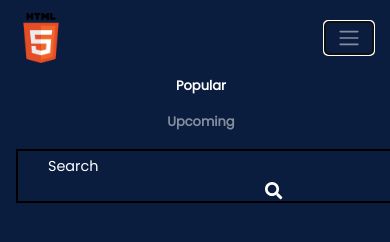
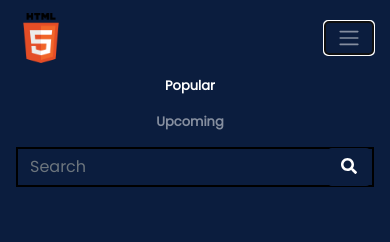
Before and after one commit to rakshithGGowda/web-dev-movies, a website: page index.html in a window 390 px wide. Both pictures are taken after a click on the button "Toggle navigation". Drawn offline with nearby package versions, Linux system fonts and the light colour scheme; no server answers.

Commit message:
final update

```diff
--- a/index.html
+++ b/index.html
@@ -8,11 +8,20 @@
     <link rel="stylesheet" href="./styles/style.css">
     <link rel="preconnect" href="https://fonts.gstatic.com">
     <link href="https://fonts.googleapis.com/css2?family=Poppins&display=swap" rel="stylesheet">
-    <link rel="stylesheet" href="https://maxcdn.bootstrapcdn.com/bootstrap/4.0.0/css/bootstrap.min.css" integrity="sha384-Gn5384xqQ1aoWXA+058RXPxPg6fy4IWvTNh0E263XmFcJlSAwiGgFAW/dAiS6JXm" crossorigin="anonymous">
-    <script src="https://cdnjs.cloudflare.com/ajax/libs/font-awesome/5.15.1/js/all.min.js" integrity="sha512-F5QTlBqZlvuBEs9LQPqc1iZv2UMxcVXezbHzomzS6Df4MZMClge/8+gXrKw2fl5ysdk4rWjR0vKS7NNkfymaBQ==" crossorigin="anonymous"></script>
-    <script src="https://code.jquery.com/jquery-3.2.1.slim.min.js" integrity="sha384-KJ3o2DKtIkvYIK3UENzmM7KCkRr/rE9/Qpg6aAZGJwFDMVNA/GpGFF93hXpG5KkN" crossorigin="anonymous"></script>
-    <script src="https://cdnjs.cloudflare.com/ajax/libs/popper.js/1.12.9/umd/popper.min.js" integrity="sha384-ApNbgh9B+Y1QKtv3Rn7W3mgPxhU9K/ScQsAP7hUibX39j7fakFPskvXusvfa0b4Q" crossorigin="anonymous"></script>
-    <script src="https://maxcdn.bootstrapcdn.com/bootstrap/4.0.0/js/bootstrap.min.js" integrity="sha384-JZR6Spejh4U02d8jOt6vLEHfe/JQGiRRSQQxSfFWpi1MquVdAyjUar5+76PVCmYl" crossorigin="anonymous"></script>
+    <link rel="stylesheet" href="https://maxcdn.bootstrapcdn.com/bootstrap/4.0.0/css/bootstrap.min.css"
+        integrity="sha384-Gn5384xqQ1aoWXA+058RXPxPg6fy4IWvTNh0E263XmFcJlSAwiGgFAW/dAiS6JXm" crossorigin="anonymous">
+    <script src="https://cdnjs.cloudflare.com/ajax/libs/font-awesome/5.15.1/js/all.min.js"
+        integrity="sha512-F5QTlBqZlvuBEs9LQPqc1iZv2UMxcVXezbHzomzS6Df4MZMClge/8+gXrKw2fl5ysdk4rWjR0vKS7NNkfymaBQ=="
+        crossorigin="anonymous"></script>
+    <script src="https://code.jquery.com/jquery-3.2.1.slim.min.js"
+        integrity="sha384-KJ3o2DKtIkvYIK3UENzmM7KCkRr/rE9/Qpg6aAZGJwFDMVNA/GpGFF93hXpG5KkN"
+        crossorigin="anonymous"></script>
+    <script src="https://cdnjs.cloudflare.com/ajax/libs/popper.js/1.12.9/umd/popper.min.js"
+        integrity="sha384-ApNbgh9B+Y1QKtv3Rn7W3mgPxhU9K/ScQsAP7hUibX39j7fakFPskvXusvfa0b4Q"
+        crossorigin="anonymous"></script>
+    <script src="https://maxcdn.bootstrapcdn.com/bootstrap/4.0.0/js/bootstrap.min.js"
+        integrity="sha384-JZR6Spejh4U02d8jOt6vLEHfe/JQGiRRSQQxSfFWpi1MquVdAyjUar5+76PVCmYl"
+        crossorigin="anonymous"></script>
 </head>
 
 <body>
@@ -21,7 +30,8 @@
             <a class="navbar-brand" href="#">
                 <img src="./assest/PgcSR.png" width="50" height="50" alt="">
             </a>
-            <button class="navbar-toggler" type="button" data-toggle="collapse" data-target="#navbarSupportedContent" aria-controls="navbarSupportedContent" aria-expanded="false" aria-label="Toggle navigation">
+            <button class="navbar-toggler" type="button" data-toggle="collapse" data-target="#navbarSupportedContent"
+                aria-controls="navbarSupportedContent" aria-expanded="false" aria-label="Toggle navigation">
                 <span class="navbar-toggler-icon"></span>
             </button>
 
@@ -35,12 +45,12 @@
                     </li>
                 </ul>
                 <ul class="navbar-nav ml-auto">
-                    <div class="search-section">
-                        <input class="search-form" type="search" aria-label="Search">
-                        <label for="Search" class="search-name">Search</label>
-                        <i class="fas fa-search fa-lg search-btn" style="color: white; cursor: pointer;"></i>
-                    </div>
-
+                    <form class="form-inline my-2 my-lg-0 ">
+                        <input class="form-control mr-lg-2" type="search" placeholder="Search" aria-label="Search"
+                            style="color:white; background-color:#0b1d3e; border:none;">
+                        <button class="btn " type="submit" style="background-color:#0b1d3e;"><i
+                                class="fas search-btn fa-search" style="color:white"></i></button>
+                    </form>
                 </ul>
             </div>
         </nav>
@@ -56,7 +66,9 @@
                 <h1 class="overlay-movie-title">Interstellar</h1>
                 <span class="movie-info-rating"><i class="fas fa-star"> </i></span>
                 <span class="movie-info-runtime"><i class="fas fa-clock"></i></span>
-                <p class="movie-info-overview">Lorem ipsum, dolor sit amet consectetur adipisicing elit. Molestias officiis commodi dicta cupiditate illo ratione voluptatem facere. Voluptatibus quisquam quidem, vitae fugit eius deleniti, velit fuga reiciendis consequuntur vel reprehenderit?</p>
+                <p class="movie-info-overview">Lorem ipsum, dolor sit amet consectetur adipisicing elit. Molestias
+                    officiis commodi dicta cupiditate illo ratione voluptatem facere. Voluptatibus quisquam quidem,
+                    vitae fugit eius deleniti, velit fuga reiciendis consequuntur vel reprehenderit?</p>
                 <div class="genres">
                     <h3>Genres</h3>
                     <p class="genres-info"></p>
--- a/styles/_search.scss
+++ b/styles/_search.scss
@@ -1,27 +1,10 @@
-.search-section {
-    text-align: left;
+
+
+.form-inline{
     border: 2px solid black;
+
+}
+.form-control{
+    background-color: #0b1d3e;
     position: relative;
-    width: 45vh;
-    .search-form {
-        position: relative;
-        border: none;
-        background-color: transparent;
-        line-height: 22px;
-        padding: 4px;
-        &:focus+.search-name {
-            display: none;
-        }
-    }
-    .search-btn {
-        position: relative;
-        margin-left: 16vh;
-    }
-    .search-name {
-        position: absolute;
-        right: 35vh;
-        top: 5px;
-        font-size: 0.9rem;
-        color: $textColor
-    }
 }
--- a/styles/style.scss
+++ b/styles/style.scss
@@ -46,19 +46,23 @@ span {
 }
 
 @media only screen and (max-width: 1000px) {
-    .movie-overlay {
+
+   .movie-overlay{
     top: 0;
-        min-height: 100%;
+    min-height: 120vh;
     max-width: 100%;
 }
-    .movie-tagline {
+.movie-tagline{
     font-size: 1.2rem;
 }
-    .search-section {
-        margin: auto;
-        text-align: center;
+.form-control{
     position: relative;
-        margin-top: 10px;
+    width: 100%;
+}
+
+.btn{
+    position: absolute;
+    right: 20px;
 }
 }
 
```
Also changed, not shown: styles/style.css. Lines whose indentation alone changed are shown as unchanged.
